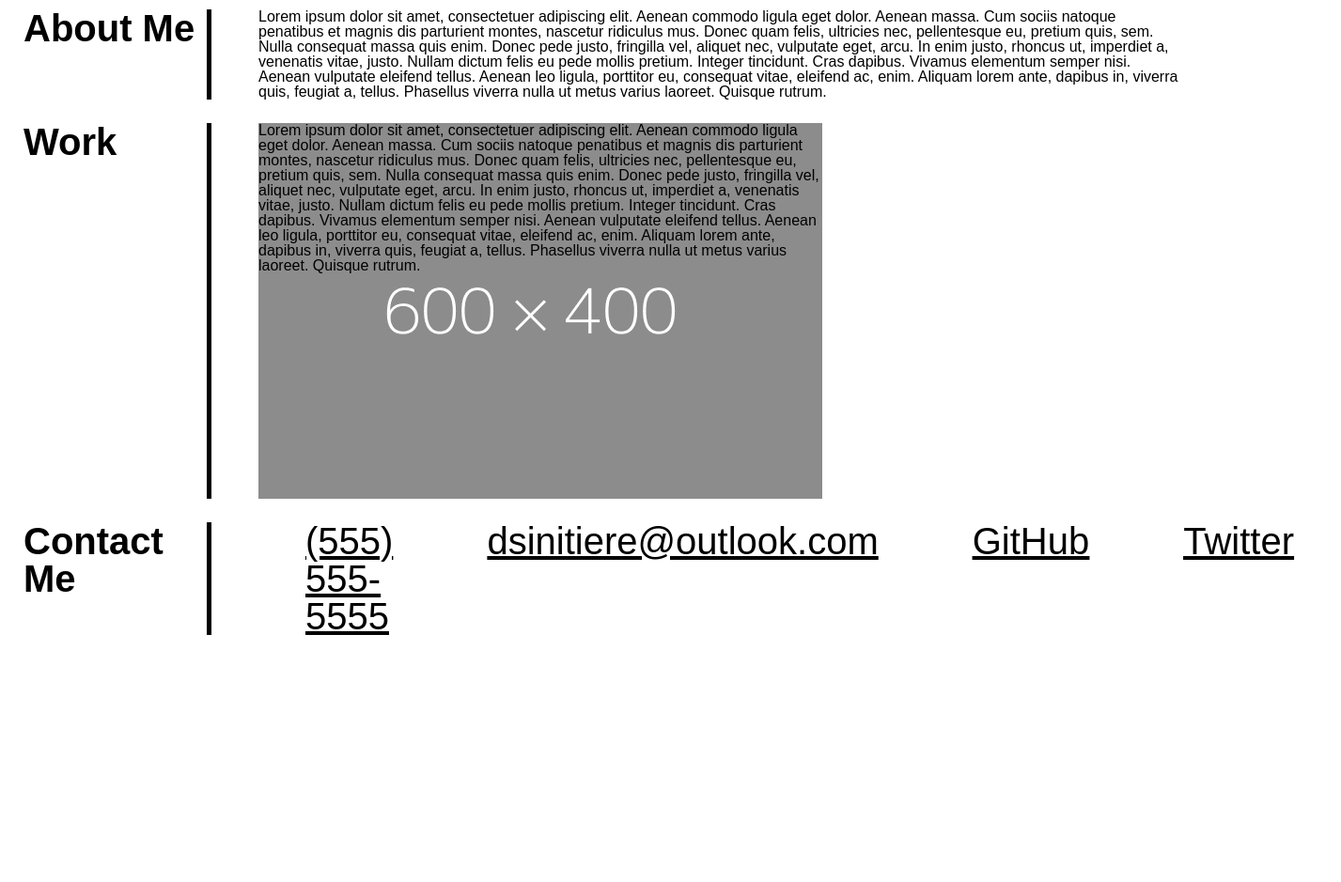
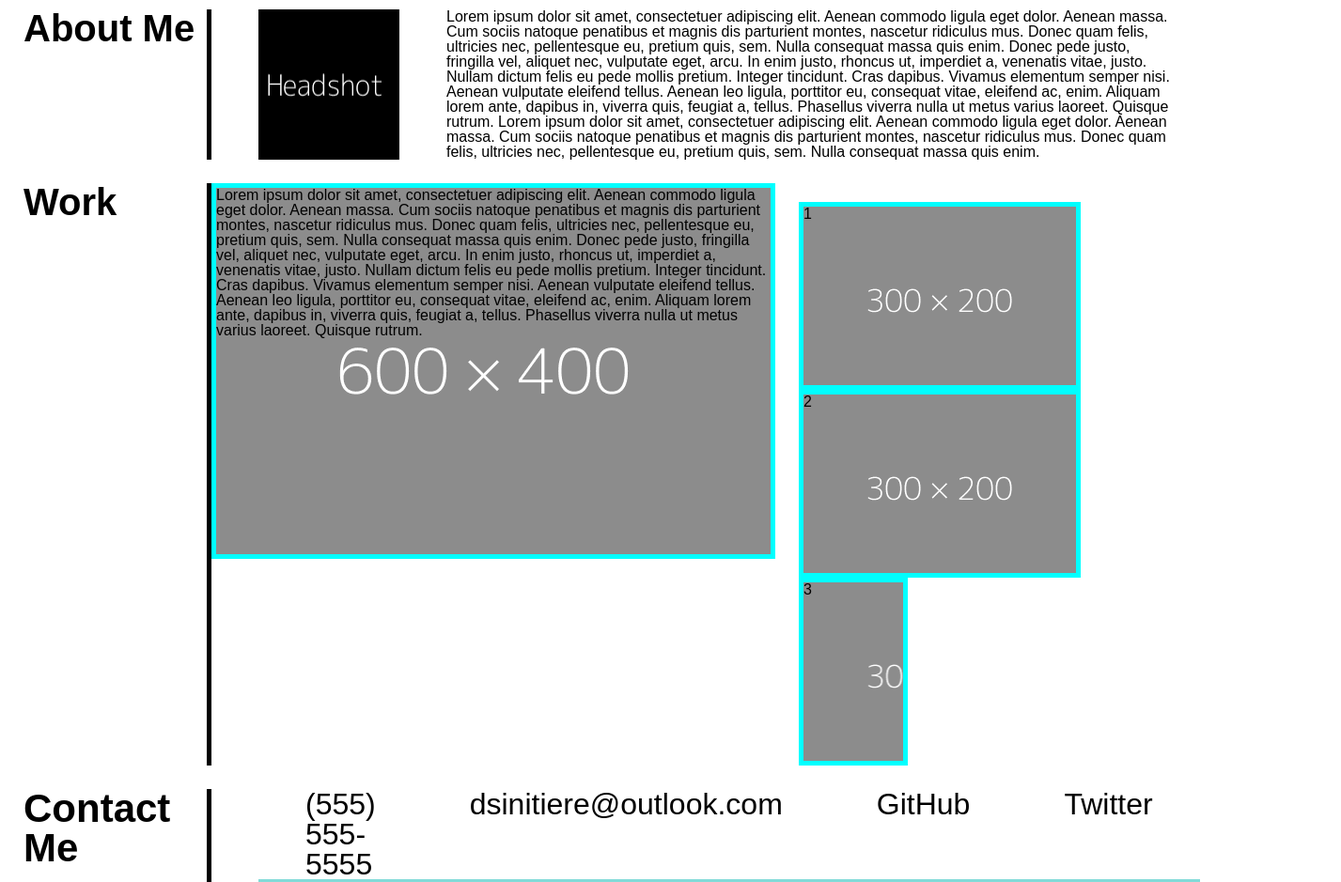
Before and after one commit to Chromodyne/portfolio_website, a plain HTML site: page index.html in a window 1280 px wide. Shown: the part 280-1219 px from the top of the page at 94% size, 1427 px wide, since content can reach past the window. Before the commit the page ends 958 px from the top, so only its background shows below. Drawn offline with Linux system fonts and the light colour scheme.

Commit message:
Added headshot dummy image. Working on getting nested boxes working properly.

```diff
--- a/assets/css/style.css
+++ b/assets/css/style.css
@@ -8,6 +8,7 @@
 
 a {
     color: inherit;
+    text-decoration: none;
 }
 
 /* Header Section */
@@ -40,7 +41,9 @@ header nav ul {
 header nav ul li {
     display: inline-block;
     margin-left: 20px;
-    text-decoration: underline;
+    padding-bottom: 5px;
+    border-bottom: 3px solid #82DBD8;
+    ;
 }
 
 /* General Semantic Selectors */
@@ -62,7 +65,8 @@ main {
 }
 
 .about-items {
-    padding-left: 50px
+    padding-left: 50px;
+    position: relative;
 }
 
 .about-me h1 {
@@ -72,11 +76,18 @@ main {
     width: 200px;
 }
 
+.about-me p {
+    float: right;
+}
+
+#headshot {
+    margin-left: 50px;
+}
+
 
 /* Work Section */
 .work {
     display: flex;
-    flex-flow: row nowrap;
     justify-content: flex-start;
     margin: 25px 25px;
 }
@@ -90,6 +101,47 @@ main {
 
 .work-items {
     padding-left: 50px;
+    max-width: 50%;
+}
+
+.primary-item {
+    background-image: url(../img/dummy-main.png);
+    background-position: center;
+    align-self: flex-start;
+    flex-grow: 1;
+    max-width: 600px;
+    min-height: 400px;
+    border: 5px solid cyan;
+}
+
+.secondary-items {
+    flex-flow: row nowrap;
+    justify-content: flex-start;
+    margin-top: 20px;
+}
+
+.secondary-1 {
+    background-image: url(../img/dummy-secondary.png);
+    height: 200px;
+    width: 300px;
+    border: 5px solid cyan;
+    margin: 0px 25px;
+}
+
+.secondary-2 {
+    background-image: url(../img/dummy-secondary.png);
+    height: 200px;
+    width: 300px;
+    border: 5px solid cyan;
+    margin: 0px 25px;
+}
+
+.secondary-3 {
+    background-image: url(../img/dummy-secondary.png);
+    height: 200px;
+    width: 33%;
+    border: 5px solid cyan;
+    margin: 0px 25px;
 }
 
 
@@ -102,7 +154,7 @@ main {
 }
 
 .contact-me h1 {
-    font-size: 40px;
+    font-size: 42px;
     border-right: 5px solid black;
     min-width: 200px;
     width: 200px;
@@ -115,20 +167,32 @@ main {
 
 .contact-me ul li {
     /* display: inline-block; */
-    text-decoration: underline;
-    font-size: 40px;
+    border-bottom: 3px solid #82DBD8;
+    font-size: 32px;
     padding: 0px 50px;
-
 }
 
 .contact-items {
     padding-left: 50px;
+    align-self: center;
 }
 
-.primary-item {
-    background-image: url(../img/dummy-main.png);
-    /* background-size: cover; */
-    /* background-position: center; */
-    height: 400px;
-    width: 600px;
-}
+/* Collapse to Hamburger Menu */
+/* 48em = 768px */
+
+/* @media (min-width: 48em) {
+    .header li {
+      float: left;
+    }
+    .header li a {
+      padding: 20px 30px;
+    }
+    .header .menu {
+      clear: none;
+      float: right;
+      max-height: none;
+    }
+    .header .menu-icon {
+      display: none
+    }
+} */
--- a/index.html
+++ b/index.html
@@ -14,15 +14,15 @@
 
     <body>
 
-        <header>
+        <header class="header">
 
             <h1>Devin Sinitiere</h1>
 
             <nav>
                 <ul>
                     <li><a href="#">About Me</a></li>
-                    <li><a href="#">Work</a></li>
-                    <li><a href="#">Contact Me</a></li>
+                    <li><a href="#work">Work</a></li>
+                    <li><a href="#contact">Contact Me</a></li>
                     <li><a href="#">Resume</a></li>
                 </ul>
             </nav>
@@ -36,7 +36,10 @@
 
                 <h1>About Me</h1>
 
+                <img id="headshot" src="./assets/img/headshot-150x150-dummy.png">
+
                 <article class="about-items">
+
                     <p>
                         Lorem ipsum dolor sit amet, consectetuer adipiscing elit. Aenean commodo ligula eget dolor.
                         Aenean massa. Cum sociis natoque penatibus et magnis dis parturient montes, nascetur ridiculus mus.
@@ -45,7 +48,9 @@
                         imperdiet a, venenatis vitae, justo. Nullam dictum felis eu pede mollis pretium. Integer tincidunt. Cras dapibus.
                         Vivamus elementum semper nisi. Aenean vulputate eleifend tellus. Aenean leo ligula, porttitor eu, consequat vitae,
                         eleifend ac, enim. Aliquam lorem ante, dapibus in, viverra quis, feugiat a, tellus. Phasellus viverra nulla ut metus
-                        varius laoreet. Quisque rutrum.
+                        varius laoreet. Quisque rutrum. Lorem ipsum dolor sit amet, consectetuer adipiscing elit. Aenean commodo ligula eget dolor.
+                        Aenean massa. Cum sociis natoque penatibus et magnis dis parturient montes, nascetur ridiculus mus.
+                        Donec quam felis, ultricies nec, pellentesque eu, pretium quis, sem. Nulla consequat massa quis enim.
                     </p>
                 </article>
 
@@ -54,9 +59,12 @@
 
             <section class="work" >
 
+                <a name="work"></a>
+
                 <h1>Work</h1>
 
-                <article class="work-items">
+                <!-- <article class="work-items"> -->
+
                     <div class="primary-item">
 
                         <p>
@@ -73,22 +81,27 @@
 
                     <div class="secondary-items">
 
+                        <div class="secondary-1">1</div>
+                        <div class="secondary-2">2</div>
+                        <div class="secondary-3">3</div>
 
                     </div>
 
-                </article>
+                <!-- </article> -->
 
             </section>
 
             <section class="contact-me">
+
+                <a name="contact"></a>
 
                 <h1>Contact Me</h1>
 
                 <article class="contact-items">
                     <ul>
                         <li>(555) 555-5555</li>
-                        <li>dsinitiere@outlook.com</li>
-                        <li><a href="#">GitHub</a></li>
+                        <li><a href="mailto:dsinitiere@outlook.com">dsinitiere@outlook.com</a></li>
+                        <li><a href="https://github.com/Chromodyne">GitHub</a></li>
                         <li><a href="#">Twitter</a></li>
                     </ul>
                 </article>
```
Also changed, not shown: assets/img/dummy-secondary.png (added), assets/img/headshot-150x150-dummy.png (added).
